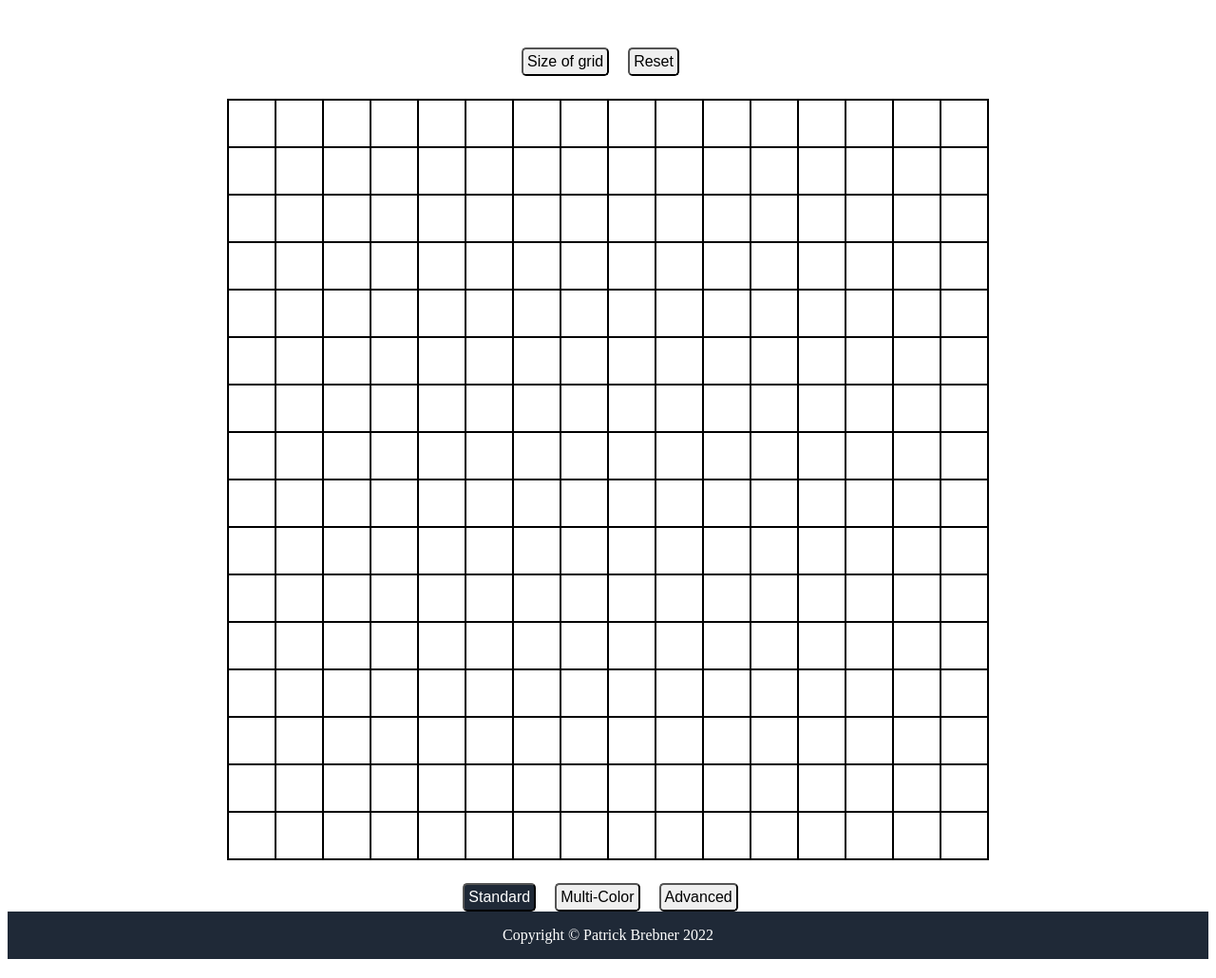
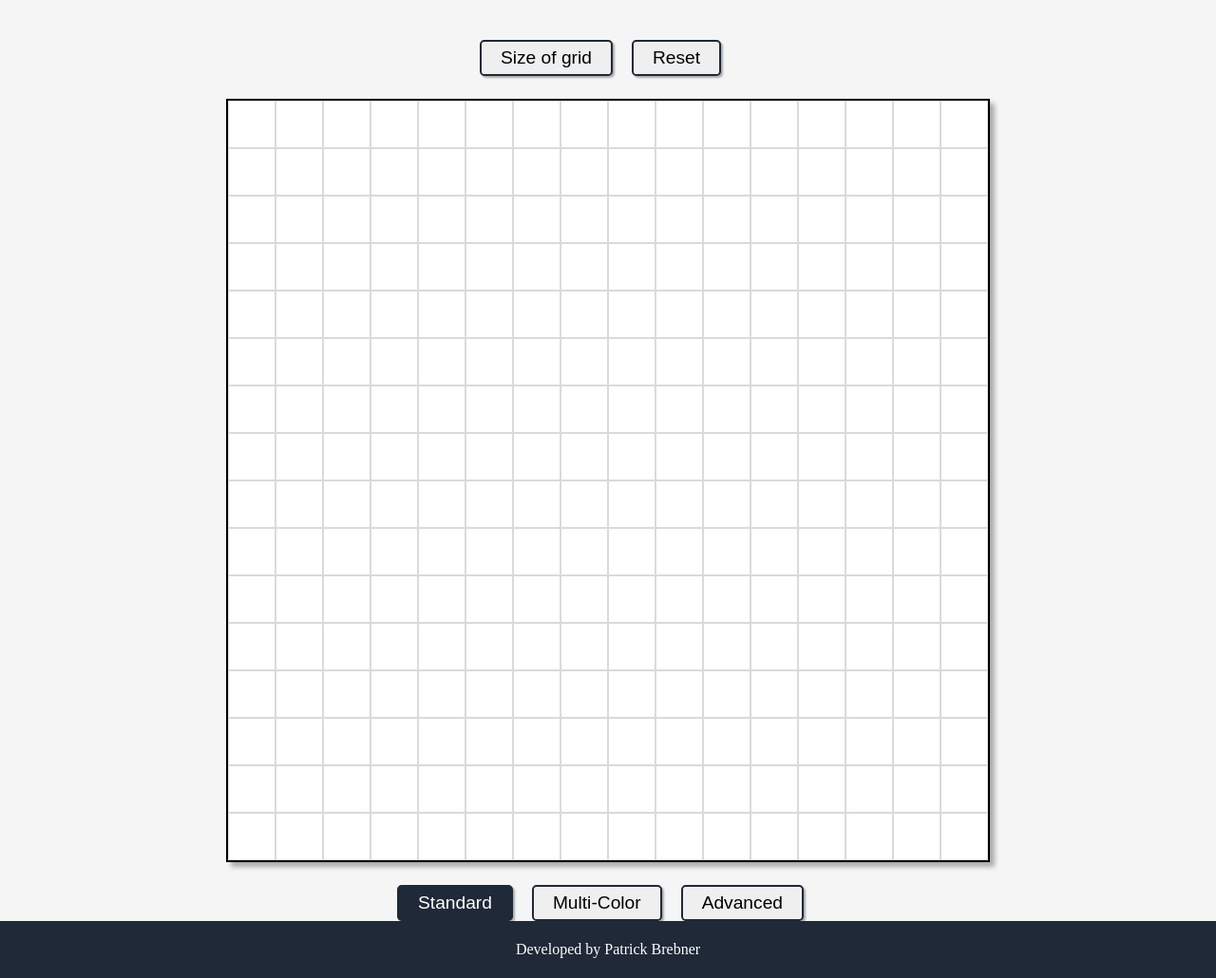
Before and after one commit to pbrebner/etch-a-sketch, a plain HTML site: page index.html in a window 1280 px wide. Shown: the part 156-1186 px from the top of the page at 95% size. Drawn offline with Linux system fonts and the light colour scheme.

Commit message:
Touch up UI

```diff
--- a/index.html
+++ b/index.html
@@ -1,32 +1,31 @@
 <!DOCTYPE html>
 <html lang="en">
     <head>
-    <meta charset="UTF-8">
+        <meta charset="UTF-8" />
         <title>Etch-a-Sketch</title>
-    <link rel="stylesheet" href="styles.css">
+        <link rel="stylesheet" href="styles.css" />
         <script src="script.js" defer></script>
     </head>
     <body>
-
         <div class="main">
             <h1 class="title">Etch-a-Sketch</h1>
 
             <div class="controls">
-            <button class="gridSizeBtn">Size of grid</button>
-            <button class="resetBtn">Reset</button>
+                <button class="gridSizeBtn Btn">Size of grid</button>
+                <button class="resetBtn Btn">Reset</button>
             </div>
 
             <div class="gridContainer"></div>
 
             <div class="mode">
-            <button class="standardModeBtn">Standard</button>
-            <button class="colorModeBtn">Multi-Color</button>
-            <button class="advancedModeBtn">Advanced</button>
+                <button class="standardModeBtn Btn">Standard</button>
+                <button class="colorModeBtn Btn">Multi-Color</button>
+                <button class="advancedModeBtn Btn">Advanced</button>
             </div>
         </div>
 
         <div class="footer">
-        <p>Copyright &copy; Patrick Brebner 2022</p>
+            <p>Developed by Patrick Brebner</p>
         </div>
     </body>
 </html>
--- a/script.js
+++ b/script.js
@@ -2,135 +2,141 @@
 
 // Create 16x16 grid (default size) of divs and place in the gridContainer
 const defaultGridSize = 16;
-const defaultMode = 'Standard'
+const defaultMode = "Standard";
 
-buildNewGrid(defaultGridSize)
-setFillMethod(defaultMode)
+buildNewGrid(defaultGridSize);
+setFillMethod(defaultMode);
 
 //Buttons to adjust grid size and reset
-const gridSizeBtn = document.querySelector('.gridSizeBtn');
-const resetBtn = document.querySelector('.resetBtn');
+const gridSizeBtn = document.querySelector(".gridSizeBtn");
+const resetBtn = document.querySelector(".resetBtn");
 
 //Buttons to adjust mode
-const standardModeBtn = document.querySelector('.standardModeBtn')
-const colorModeBtn = document.querySelector('.colorModeBtn')
-const advancedModeBtn = document.querySelector('.advancedModeBtn')
+const standardModeBtn = document.querySelector(".standardModeBtn");
+const colorModeBtn = document.querySelector(".colorModeBtn");
+const advancedModeBtn = document.querySelector(".advancedModeBtn");
 
-standardModeBtn.classList.add('selectedBtn');
+standardModeBtn.classList.add("selectedBtn");
 
-gridSizeBtn.addEventListener('click', () => {
-    let gridSize = Number(window.prompt('What size of grid do you want? (Min 2, Max 100)', 16));
+gridSizeBtn.addEventListener("click", () => {
+    let gridSize = Number(
+        window.prompt("What size of grid do you want? (Min 2, Max 100)", 16)
+    );
 
-    while(true) {
-        if (gridSize == 0){
+    while (true) {
+        if (gridSize == 0) {
             gridSize = defaultGridSize;
-            break
-        }
-        else if (gridSize > 100 || gridSize < 2) {
-            gridSize = Number(window.prompt('Chosen size was either too big or too small. What size of grid do you want? (Min 2, Max 100)', 16));
-            continue
-        }
-        else break
+            break;
+        } else if (gridSize > 100 || gridSize < 2) {
+            gridSize = Number(
+                window.prompt(
+                    "Chosen size was either too big or too small. What size of grid do you want? (Min 2, Max 100)",
+                    16
+                )
+            );
+            continue;
+        } else break;
     }
 
-    const mode = document.querySelector('.selectedBtn').innerHTML;
+    const mode = document.querySelector(".selectedBtn").innerHTML;
 
-    buildNewGrid(gridSize)
-    setFillMethod(mode)
-})
+    buildNewGrid(gridSize);
+    setFillMethod(mode);
+});
 
-resetBtn.addEventListener('click', () => {
-    const gridSize = Math.sqrt(document.querySelectorAll('.gridBox').length);
-    const mode = document.querySelector('.selectedBtn').innerHTML;
+resetBtn.addEventListener("click", () => {
+    const gridSize = Math.sqrt(document.querySelectorAll(".gridBox").length);
+    const mode = document.querySelector(".selectedBtn").innerHTML;
 
-    buildNewGrid(gridSize)
-    setFillMethod(mode)
-})
+    buildNewGrid(gridSize);
+    setFillMethod(mode);
+});
 
-function randomColor () {
+function randomColor() {
     let x = Math.floor(Math.random() * 256);
     let y = Math.floor(Math.random() * 256);
     let z = Math.floor(Math.random() * 256);
 
-    let rgbColor = 'rgb(' + x + ',' + y + ',' + z + ')';
-    return rgbColor
+    let rgbColor = "rgb(" + x + "," + y + "," + z + ")";
+    return rgbColor;
 }
 
-function incrementBlack (currentColor) {
-    let currentColorValue = currentColor.slice(4,currentColor.indexOf(','));
-    if (currentColorValue == '') {
-        currentColorValue = '255';
+function incrementBlack(currentColor) {
+    let currentColorValue = currentColor.slice(4, currentColor.indexOf(","));
+    if (currentColorValue == "") {
+        currentColorValue = "255";
     }
 
     let newColorValue = Math.max(Number(currentColorValue) - 25, 0);
-    return 'rgb(' + newColorValue + ',' + newColorValue + ',' + newColorValue + ')';
+    return (
+        "rgb(" + newColorValue + "," + newColorValue + "," + newColorValue + ")"
+    );
 }
 
-function buildNewGrid (gridSize) {
-    const gridContainer = document.querySelector('.gridContainer');
+function buildNewGrid(gridSize) {
+    const gridContainer = document.querySelector(".gridContainer");
 
-    gridContainer.innerHTML = '';
+    gridContainer.innerHTML = "";
 
-    for (i = 1; i <= (gridSize * gridSize); i++) {
-        const gridBox = document.createElement('div');
-        gridBox.setAttribute('class', 'gridBox');
-        gridBox.style.width = `${800/gridSize - 2}px`;
-        gridBox.style.height = `${800/gridSize - 2}px`;
+    for (i = 1; i <= gridSize * gridSize; i++) {
+        const gridBox = document.createElement("div");
+        gridBox.setAttribute("class", "gridBox");
+        gridBox.style.width = `${800 / gridSize - 2}px`;
+        gridBox.style.height = `${800 / gridSize - 2}px`;
         gridContainer.appendChild(gridBox);
     }
 }
 
-function setFillMethod (mode) {
-    const gridBoxes = document.querySelectorAll('.gridBox');
+function setFillMethod(mode) {
+    const gridBoxes = document.querySelectorAll(".gridBox");
 
     gridBoxes.forEach((item) => {
-        item.addEventListener('mouseover', function (e) {
-            if (mode == 'Standard') {
-                e.target.style.background = 'rgb(0,0,0)';
-            }
-            else if (mode == 'Multi-Color') {
-                e.target.style.background = randomColor()
-            }
-            else {
-                e.target.style.background = incrementBlack(e.target.style.background)
+        item.addEventListener("mouseover", function (e) {
+            if (mode == "Standard") {
+                e.target.style.background = "rgb(0,0,0)";
+            } else if (mode == "Multi-Color") {
+                e.target.style.background = randomColor();
+            } else {
+                e.target.style.background = incrementBlack(
+                    e.target.style.background
+                );
             }
         });
-    })
+    });
 }
 
+advancedModeBtn.addEventListener("click", () => {
+    advancedModeBtn.classList.add("selectedBtn");
+    colorModeBtn.classList.remove("selectedBtn");
+    standardModeBtn.classList.remove("selectedBtn");
 
-advancedModeBtn.addEventListener('click', () => {
-    advancedModeBtn.classList.add('selectedBtn');
-    colorModeBtn.classList.remove('selectedBtn');
-    standardModeBtn.classList.remove('selectedBtn');
+    const gridSize = Math.sqrt(document.querySelectorAll(".gridBox").length);
+    const mode = document.querySelector(".selectedBtn").innerHTML;
 
-    const gridSize = Math.sqrt(document.querySelectorAll('.gridBox').length);
-    const mode = document.querySelector('.selectedBtn').innerHTML;
+    buildNewGrid(gridSize);
+    setFillMethod(mode);
+});
 
-    buildNewGrid(gridSize)
-    setFillMethod(mode)
-})
+colorModeBtn.addEventListener("click", () => {
+    advancedModeBtn.classList.remove("selectedBtn");
+    colorModeBtn.classList.add("selectedBtn");
+    standardModeBtn.classList.remove("selectedBtn");
 
-colorModeBtn.addEventListener('click', () => {
-    advancedModeBtn.classList.remove('selectedBtn');
-    colorModeBtn.classList.add('selectedBtn');
-    standardModeBtn.classList.remove('selectedBtn');
+    const gridSize = Math.sqrt(document.querySelectorAll(".gridBox").length);
+    const mode = document.querySelector(".selectedBtn").innerHTML;
 
-    const gridSize = Math.sqrt(document.querySelectorAll('.gridBox').length);
-    const mode = document.querySelector('.selectedBtn').innerHTML;
+    buildNewGrid(gridSize);
+    setFillMethod(mode);
+});
 
-    buildNewGrid(gridSize)
-    setFillMethod(mode)
-})
+standardModeBtn.addEventListener("click", () => {
+    advancedModeBtn.classList.remove("selectedBtn");
+    colorModeBtn.classList.remove("selectedBtn");
+    standardModeBtn.classList.add("selectedBtn");
 
-standardModeBtn.addEventListener('click', () => {
-    advancedModeBtn.classList.remove('selectedBtn');
-    colorModeBtn.classList.remove('selectedBtn');
-    standardModeBtn.classList.add('selectedBtn');
+    const gridSize = Math.sqrt(document.querySelectorAll(".gridBox").length);
+    const mode = document.querySelector(".selectedBtn").innerHTML;
 
-    const gridSize = Math.sqrt(document.querySelectorAll('.gridBox').length);
-    const mode = document.querySelector('.selectedBtn').innerHTML;
-
-    buildNewGrid(gridSize)
-    setFillMethod(mode)
-})
+    buildNewGrid(gridSize);
+    setFillMethod(mode);
+});
--- a/styles.css
+++ b/styles.css
@@ -1,12 +1,14 @@
 /*Stylesheet for Etch-a-Sketch*/
 
 body {
+    margin: 0;
     display: flex;
     flex-direction: column;
     min-height: 100vh;
 }
 
 .main {
+    background-color: whitesmoke;
     display: flex;
     flex-grow: 1;
     flex-direction: column;
@@ -16,16 +18,26 @@ body {
 .title {
     font-size: 5rem;
     font-weight: bold;
-    color: #1F2937;
+    color: #1f2937;
 }
 
-
-.gridSizeBtn, .resetBtn {
+.gridSizeBtn,
+.resetBtn {
     margin-bottom: 1.5rem;
     margin-right: 1rem;
-    font-size: 1rem;
-    padding: 0.25rem;
+    font-size: 1.2rem;
+    padding: 6px 20px;
     border-radius: 0.3rem;
+}
+
+.Btn {
+    border: 2px solid #1f2937;
+    box-shadow: 2px 2px 2px rgba(0, 0, 0, 0.3);
+}
+
+.Btn:hover {
+    filter: brightness(120%);
+    scale: 105%;
 }
 
 /*Using Flexbox*/
@@ -33,33 +45,38 @@ body {
     display: flex;
     flex-wrap: wrap;
     width: 800px;
-    border: 1px solid black;
+    border: 2px solid black;
+    box-shadow: 5px 5px 5px rgba(0, 0, 0, 0.3);
 }
 
 .gridBox {
-    border: 1px solid black;
-    background-color: rgb(255,255,255);
+    border: 1px solid rgba(134, 133, 133, 0.3);
+    background-color: rgb(255, 255, 255);
     width: 58px;
-    height:58px;
+    height: 58px;
 }
 
-.standardModeBtn, .colorModeBtn, .advancedModeBtn {
+.standardModeBtn,
+.colorModeBtn,
+.advancedModeBtn {
     margin-top: 1.5rem;
     margin-right: 1rem;
-    font-size: 1rem;
-    padding: 0.25rem;
+    font-size: 1.2rem;
+    padding: 6px 20px;
     border-radius: 0.3rem;
 }
 
 .selectedBtn {
     color: white;
-    background-color: #1F2937;
+    background-color: #1f2937;
 }
 
 .footer {
-    background-color: #1F2937;
+    background-color: #1f2937;
     color: white;
-    min-height: 50px;
+    min-height: 60px;
+
     display: flex;
     justify-content: center;
+    align-items: center;
 }
```
Lines whose indentation alone changed are shown as unchanged.
